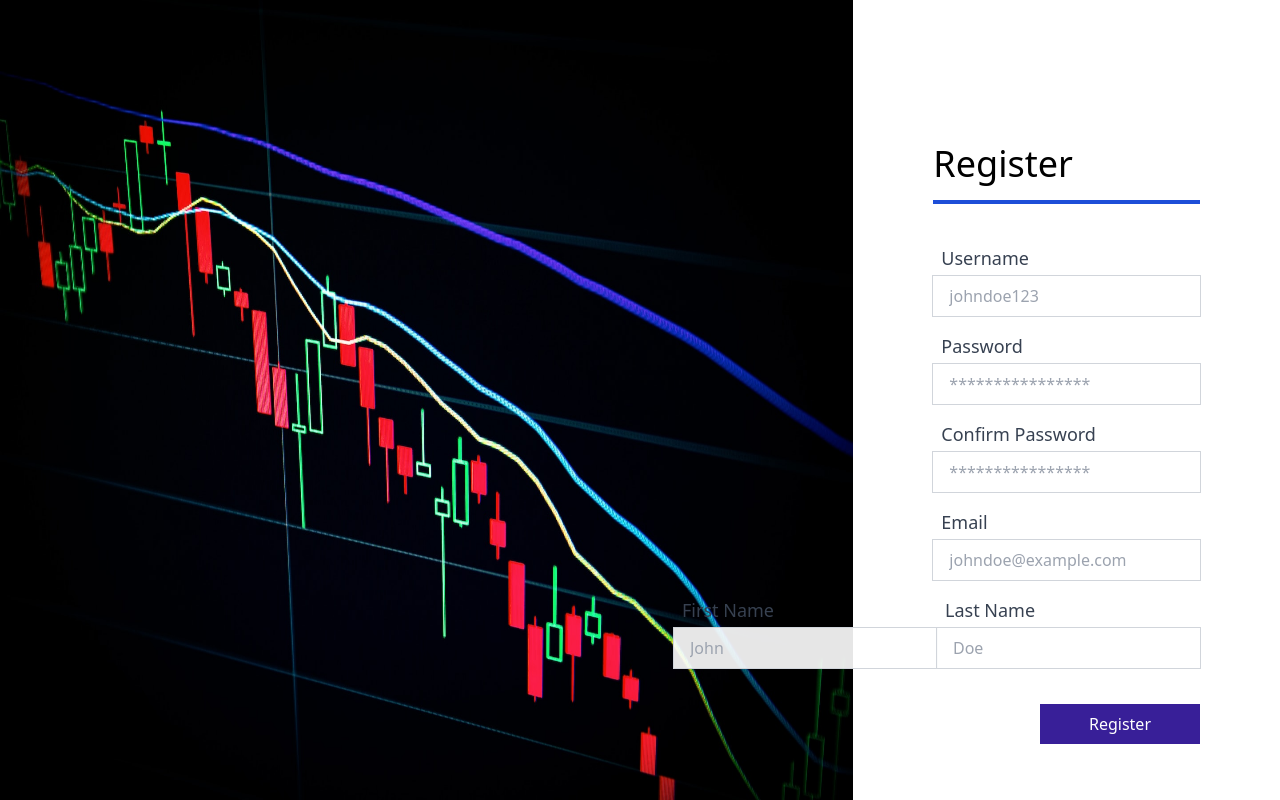
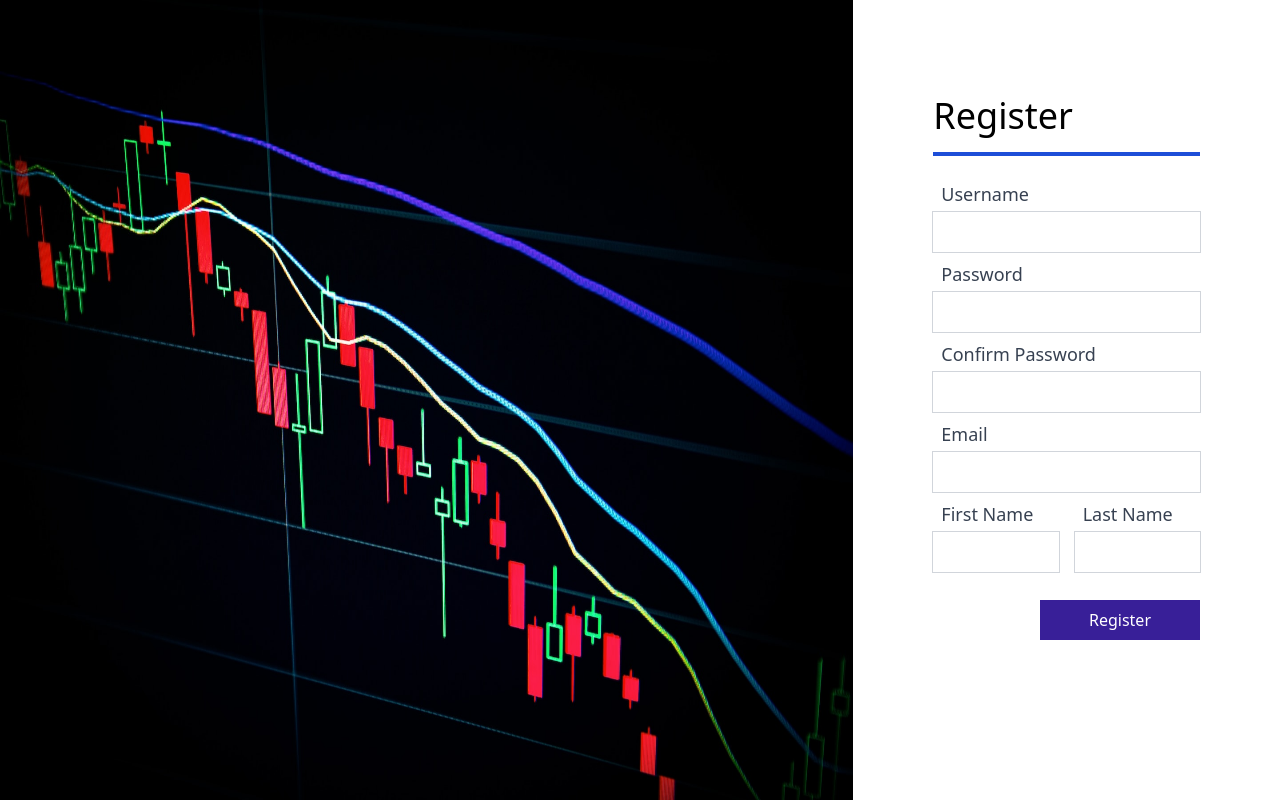
Before and after one commit to Remus287/cs411, a Next.js app in the folder NextJS/project/: page /register in a window 1280 px wide. Built offline with nearby package versions, Linux system fonts and the light colour scheme; no server answers.

Commit message:
Updated register page design a bit

```diff
--- a/NextJS/project/pages/register/index.tsx
+++ b/NextJS/project/pages/register/index.tsx
@@ -23,6 +23,40 @@ export const getServerSideProps: GetServerSideProps<
 export default function Home({
 	isConnected,
 }: InferGetServerSidePropsType<typeof getServerSideProps>) {
+
+
+	const handleSubmit  = (e) => {
+		e.preventDefault()
+		let username = e.target[0].value
+		let password = e.target[1].value
+		let email = e.target[3].value
+		let firstName = e.target[4].elements[0].value
+		let lastName = e.target[4].elements[1].value
+
+		const newUser = {
+			username: username,
+			password: password,
+			email: email,
+			firstName: firstName,
+			lastName: lastName,
+		}
+
+		// send to api register route
+
+		fetch('/api/auth/register', {
+			method: 'POST',
+			headers: {
+				'Content-Type': 'application/json',
+			},
+			body: JSON.stringify(newUser),
+		})
+			.then((res) => res.json())
+			.then((data) => {
+				console.log(data)
+			})
+			.catch((err) => console.log(err))
+	}
+
 	return (
 		<div className={'w-full h-full flex justify-end'} style={{
 			backgroundImage: 'url(./assets/background.jpg)',
@@ -31,33 +65,33 @@ export default function Home({
 			backgroundRepeat: 'no-repeat',
 
 		}}>
-			<section className={"w-1/3 h-full flex py-32 px-20 bg-white flex-col gap-10"}>
+			<section className={"w-1/3 h-full flex py-20 px-20 bg-white flex-col gap-6"}>
 				<h1 className={'text-4xl font-medium border-b-4 border-blue-700 py-4'}>Register</h1>
-				<form className={'flex flex-col w-full gap-4 items-end'}>
+				<form className={'flex flex-col w-full gap-2 items-end'} onSubmit={(e) => {handleSubmit(e)}}>
 					<label className={'w-full flex flex-col gap-1'}>
 						<label className={'text-gray-700 text-lg pl-2'}>Username</label>
-						<input type={'text'} placeholder={'johndoe123'} className={'px-4 py-2 bg-white/[.9] outline outline-1 outline-gray-300 w-full'} />
+						<input type={'text'} className={'px-4 py-2 bg-white/[.9] outline outline-1 outline-gray-300 w-full'} />
 					</label>
 					<label className={'w-full flex flex-col gap-1'}>
 						<label className={'text-gray-700 text-lg pl-2'}>Password</label>
-						<input type={'password'} placeholder={'****************'} className={'px-4 py-2 bg-white/[.9] outline outline-1 outline-gray-300 w-full'} />
+						<input type={'password'} className={'px-4 py-2 bg-white/[.9] outline outline-1 outline-gray-300 w-full'} />
 					</label>
 					<label className={'w-full flex flex-col gap-1'}>
 						<label className={'text-gray-700 text-lg pl-2'}>Confirm Password</label>
-						<input type={'password'} placeholder={'****************'} className={'px-4 py-2 bg-white/[.9] outline outline-1 outline-gray-300 w-full'} />
+						<input type={'password'} className={'px-4 py-2 bg-white/[.9] outline outline-1 outline-gray-300 w-full'} />
 					</label>
 					<label className={'w-full flex flex-col gap-1'}>
 						<label className={'text-gray-700 text-lg pl-2'}>Email</label>
-						<input type={'email'} placeholder={'johndoe@example.com'} className={'px-4 py-2 bg-white/[.9] outline outline-1 outline-gray-300 w-full'} />
+						<input type={'email'} className={'px-4 py-2 bg-white/[.9] outline outline-1 outline-gray-300 w-full'} />
 					</label>
-					<fieldset className={'flex flex-row justify-between w-full'}>
-						<label className={'flex flex-col gap-1'}>
+					<fieldset className={'flex flex-row justify-between gap-4 w-full'}>
+						<label className={'flex flex-col gap-1 w-full'}>
 							<label className={'text-gray-700 text-lg pl-2'}>First Name</label>
-							<input type={'text'} placeholder={'John'} className={'px-4 py-2 bg-white/[.9] outline outline-1 outline-gray-300'} />
+							<input type={'text'} className={'px-4 py-2 bg-white/[.9] outline outline-1 outline-gray-300 w-full'} />
 						</label>
-						<label className={'flex flex-col gap-1'}>
+						<label className={'flex flex-col gap-1 w-full'}>
 							<label className={'text-gray-700 text-lg pl-2'}>Last Name</label>
-							<input type={'text'} placeholder={'Doe'} className={'px-4 py-2 bg-white/[.9] outline outline-1 outline-gray-300'} />
+							<input type={'text'} className={'px-4 py-2 bg-white/[.9] outline outline-1 outline-gray-300 w-full'} />
 						</label>
 					</fieldset>
 					<button type={'submit'} className={'bg-[#381f98] text-white py-2 px-8 mt-5 w-40'}>Register</button>
```
